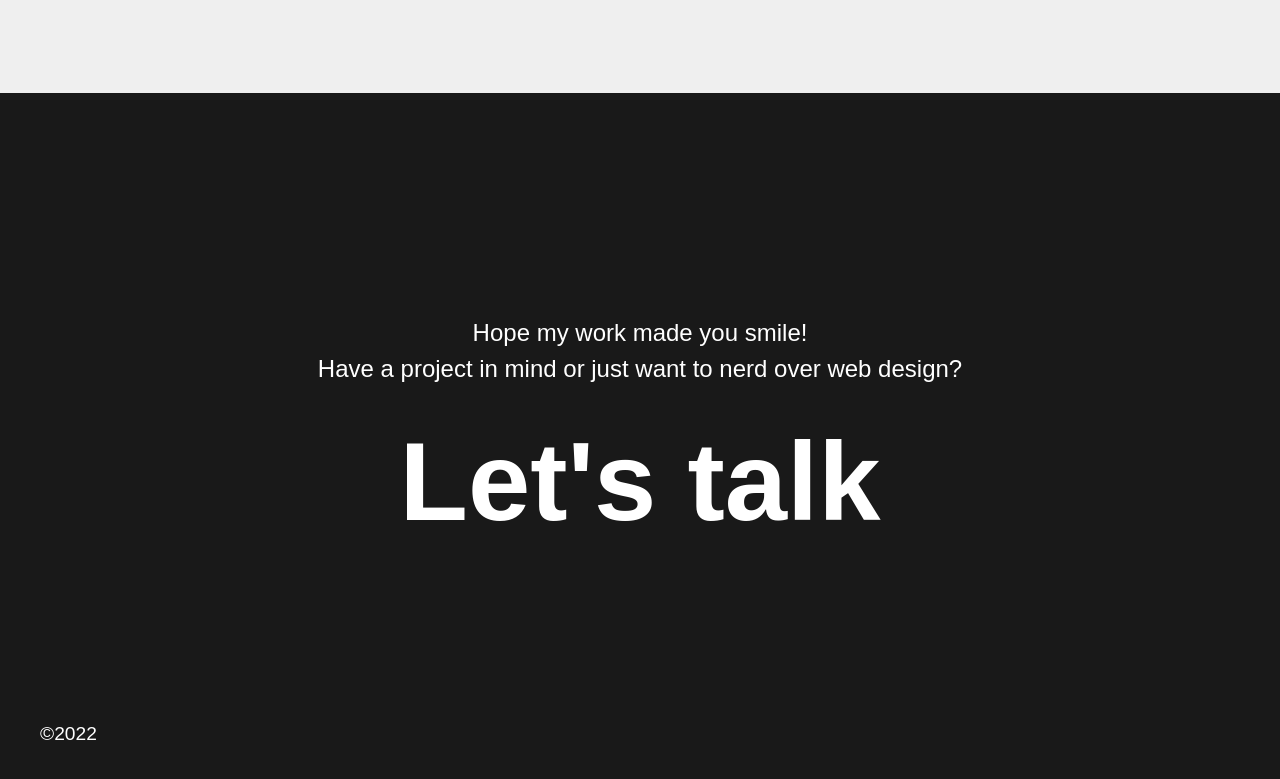
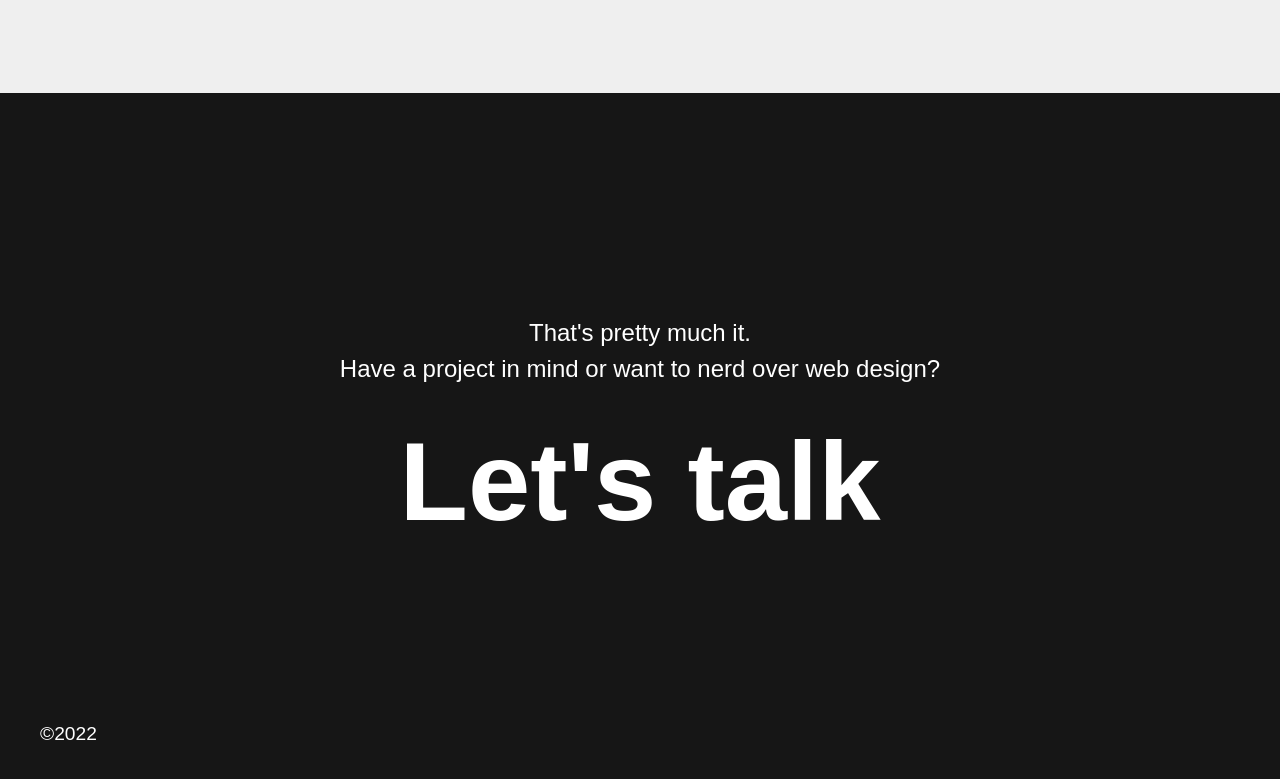
Before and after one commit to mayaganeva/Portfolio-2.0, a plain HTML site: page index.html in a window 1280 px wide. Shown: the part 5979-6758 px from the top of the page. Drawn offline with Linux system fonts and the light colour scheme; a web font is replaced by a local one.

Commit message:
minor content update

```diff
--- a/index.html
+++ b/index.html
@@ -362,8 +362,8 @@
             </section>
 
             <section class="contact" id="contact">
-                <p class="contact__text">Hope my work made you smile!</p>
-                <p class="contact__text">Have a project in mind or just want to nerd over web design?</p>
+                <p class="contact__text">That's pretty much it.</p>
+                <p class="contact__text">Have a project in mind or want to nerd over web design?</p>
                 <a href="mailto:mayagganeva@gmail.com" class="contact__link">Let's talk</a>
                 <!-- <form action="" class="form" autocomplete="on">
                     <h1 class="form__title">Come say hi!</h1>
--- a/scss/abstracts/_variables.scss
+++ b/scss/abstracts/_variables.scss
@@ -1,6 +1,6 @@
 // Colors
 $accent: #FFC528;
-$main-color: #191919;
+$main-color: #161616;
 $gallery-hover: #3b3b3b;
 $tools-bar-bg: #e4e4e4;
 $white: #fff;
```
Also changed, not shown: scss/main.css.
